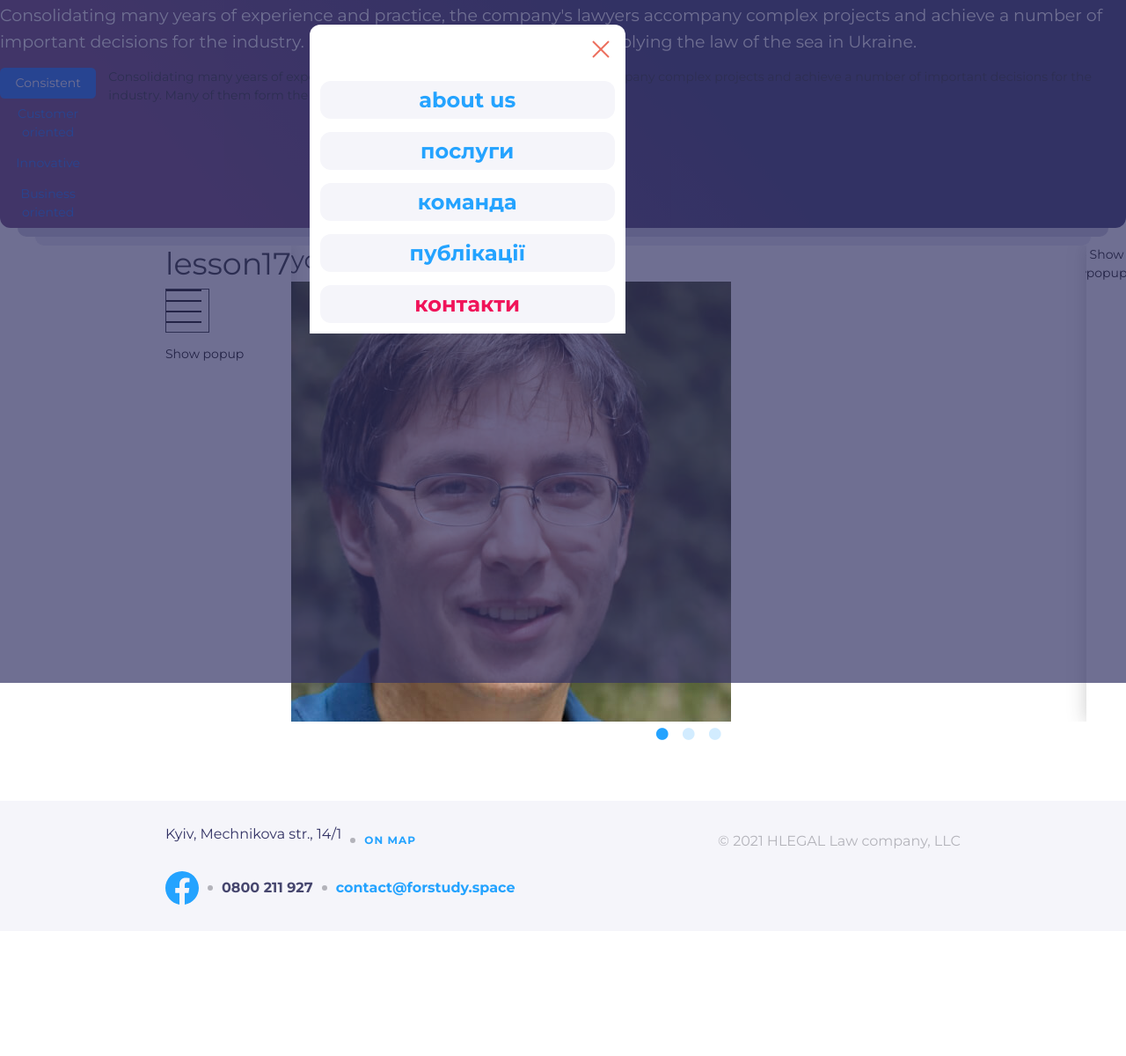
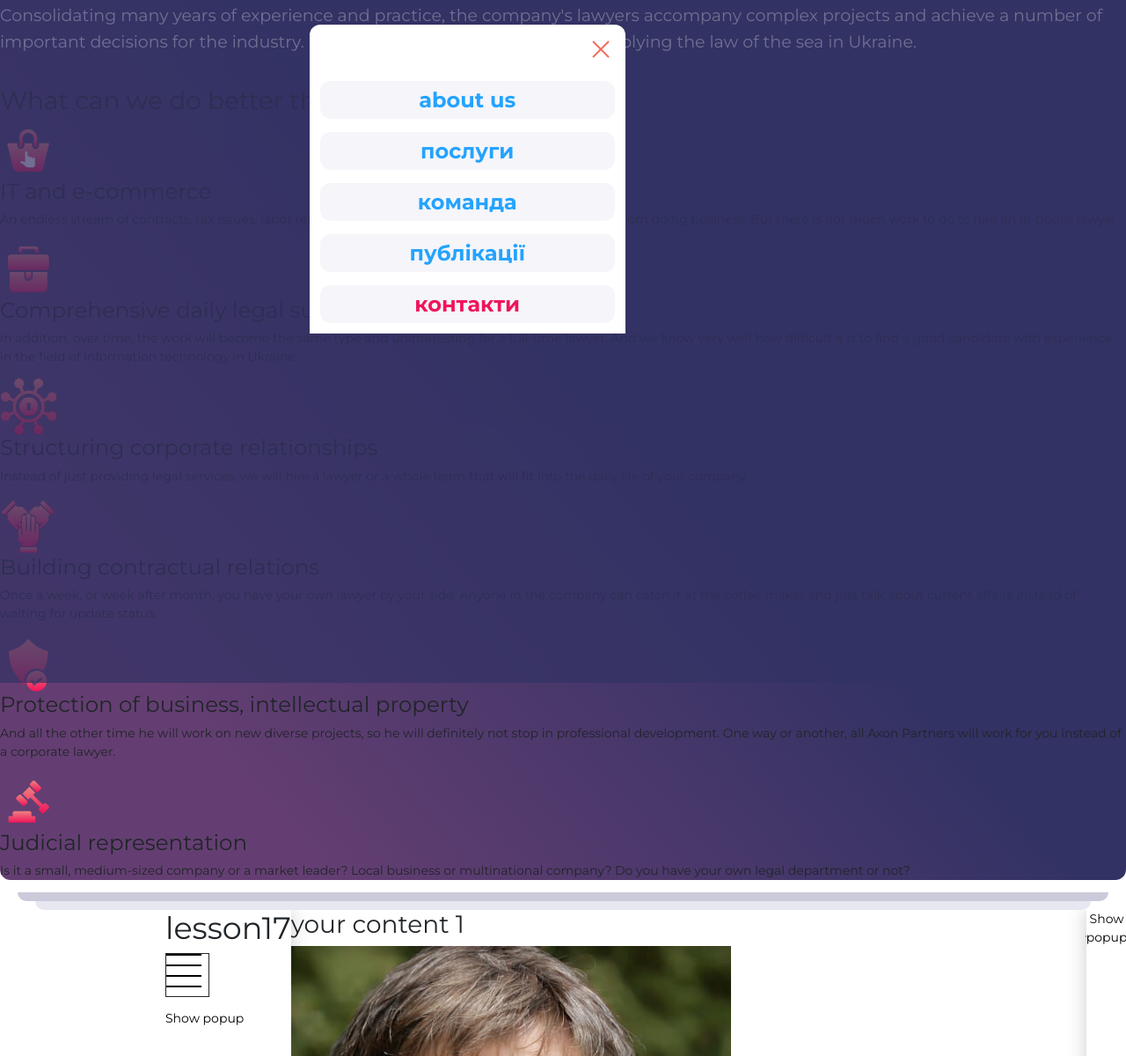
Before and after one commit to Stanysmaev/fe_basic_homework, a plain HTML site: page index.html in a window 1280 px wide. Shown: the part 824-2024 px from the top of the page at 88% size. Before the commit the page ends 1882 px from the top, so only its background shows below. Drawn offline with Linux system fonts and the light colour scheme.

Commit message:
hw16_fix

```diff
--- a/index.html
+++ b/index.html
@@ -115,7 +115,7 @@
 
       <div class="info-under-h">
         <ul class="urls nav nav-pills mb-3" id="pills-tab" role="tablist">
-          <li class="urls-info-under-h-element nav-item" role="presentation">
+          <li class="urls-info-under-h-element nav-item active-urls-element" role="presentation">
             <button class="nav-link active" id="pills-home-tab" data-bs-toggle="pill" data-bs-target="#pills-home"
               type="button" role="tab" aria-controls="pills-home" aria-selected="true">Consistent</button>
           </li>
@@ -170,17 +170,7 @@
         </div>
       </div>
 
-
-
-
-
-
-
-
-
-
-
-      <div class="container d-flex align-items-start">
+      <div class="container d-flex align-items-start hidden">
         <div class="nav flex-column nav-pills me-3" id="v-pills-tab" role="tablist" aria-orientation="vertical">
           <button class="nav-link active" id="v-pills-home-tab" data-bs-toggle="pill" data-bs-target="#v-pills-home"
             type="button" role="tab" aria-controls="v-pills-home" aria-selected="true">Consistent</button>
@@ -190,8 +180,6 @@
             type="button" role="tab" aria-controls="v-pills-disabled" aria-selected="false">Innovative</button>
           <button class="nav-link" id="v-pills-messages-tab" data-bs-toggle="pill" data-bs-target="#v-pills-messages"
             type="button" role="tab" aria-controls="v-pills-messages" aria-selected="false">Business oriented</button>
-          <!-- <button class="nav-link" id="v-pills-settings-tab" data-bs-toggle="pill" data-bs-target="#v-pills-settings"
-            type="button" role="tab" aria-controls="v-pills-settings" aria-selected="false">Settings</button> -->
         </div>
         <div class="tab-content" id="v-pills-tabContent">
           <div class="tab-pane fade show active" id="v-pills-home" role="tabpanel" aria-labelledby="v-pills-home-tab"
@@ -210,12 +198,88 @@
             tabindex="0">Consolidating many years of experience and practice, the company's lawyers accompany complex
             projects and achieve a number of important decisions for the industry. Many of them form the practice of
             applying the law of the sea in Ukraine.</div>
-          <!-- <div class="tab-pane fade" id="v-pills-settings" role="tabpanel" aria-labelledby="v-pills-settings-tab"
-            tabindex="0">Consolidating many years of experience and practice, the company's lawyers accompany complex
-            projects and achieve a number of important decisions for the industry. Many of them form the practice of
-            applying the law of the sea in Ukraine.</div> -->
         </div>
       </div>
+
+      <div class="services">
+        <div class="flex justify-center">
+          <a class="blue-text" href="./pages/services.html">Services</a>
+          <img src="./images/homepage/Arrow.svg" alt="arrow">
+        </div>
+        <h2>What can we do better than others?</h2>
+        <div class="services-cards">
+          <div class="services-card">
+            <div class="services-card-icon">
+              <img src="./images/homepage/Ecommerce.svg" alt="Ecommerce">
+            </div>
+            <h3>IT and e-commerce</h3>
+            <p>An endless stream of contracts, tax issues, labor relations, corporate papers - legal work distracts you
+              from doing business. But there is not much work to do to hire an in-house lawyer.</p>
+          </div>
+
+          <div class="services-card">
+            <div class="services-card-icon">
+              <img src="./images/homepage/Support.svg" alt="Ecommerce">
+            </div>
+            <h3>Comprehensive daily legal support</h3>
+            <p>In addition, over time, the work will become the same type and uninteresting for a full-time lawyer. And
+              we know very well how difficult it is to find a good candidate with experience in the field of information
+              technology in Ukraine.</p>
+          </div>
+
+          <div class="services-card">
+            <div class="services-card-icon">
+              <img src="./images/homepage/Coprorate.svg" alt="Ecommerce">
+            </div>
+            <h3>Structuring corporate relationships</h3>
+            <p>Instead of just providing legal services, we will hire a lawyer or a whole team that will fit into the
+              daily life of your company.</p>
+          </div>
+
+          <div class="services-card">
+            <div class="services-card-icon">
+              <img src="./images/homepage/Trust.svg" alt="Ecommerce">
+            </div>
+            <h3>Building contractual relations</h3>
+            <p>Once a week, or week after month, you have your own lawyer by your side. Anyone in the company can catch
+              it at the coffee maker and just talk about current affairs instead of waiting for update status.</p>
+          </div>
+
+          <div class="services-card">
+            <div class="services-card-icon">
+              <img src="./images/homepage/Protection.svg" alt="Ecommerce">
+            </div>
+            <h3>Protection of business, intellectual property</h3>
+            <p>And all the other time he will work on new diverse projects, so he will definitely not stop in
+              professional development. One way or another, all Axon Partners will work for you instead of a corporate
+              lawyer.</p>
+          </div>
+
+          <div class="services-card">
+            <div class="services-card-icon">
+              <img src="./images/homepage/Court.svg" alt="Ecommerce">
+            </div>
+            <h3>Judicial representation</h3>
+            <p>Is it a small, medium-sized company or a market leader? Local business or multinational company? Do you
+              have your own legal department or not?</p>
+          </div>
+
+        </div>
+      </div>
+
+
+
+
+
+
+
+
+
+
+
+
+
+
 
 
 
--- a/styles/style.css
+++ b/styles/style.css
@@ -956,7 +956,19 @@ textarea:focus {
   margin: 0 0 16px 30px;
 }
 
+.urls-info-under-h-element:hover {
+  color: #f0145a;
+}
+
 .urls-info-under-h-element:active {
+  background: linear-gradient(90.13deg, #ef8080 0.84%, #f0145a 99.96%);
+  -webkit-background-clip: text;
+  -webkit-text-fill-color: transparent;
+  background-clip: text;
+  text-fill-color: transparent;
+}
+
+.active-urls-element {
   background: linear-gradient(90.13deg, #ef8080 0.84%, #f0145a 99.96%);
   -webkit-background-clip: text;
   -webkit-text-fill-color: transparent;
@@ -985,5 +997,13 @@ textarea:focus {
   color: #ffffff;
 }
 
-/* .active {
+.blue-text {
+}
+
+/* ::-webkit-scrollbar-thumb {
+  opacity: 0%;
 } */
+
+::-webkit-scrollbar {
+  opacity: 0%;
+}
```
Also changed, not shown: images/homepage/Arrow.svg (added).
